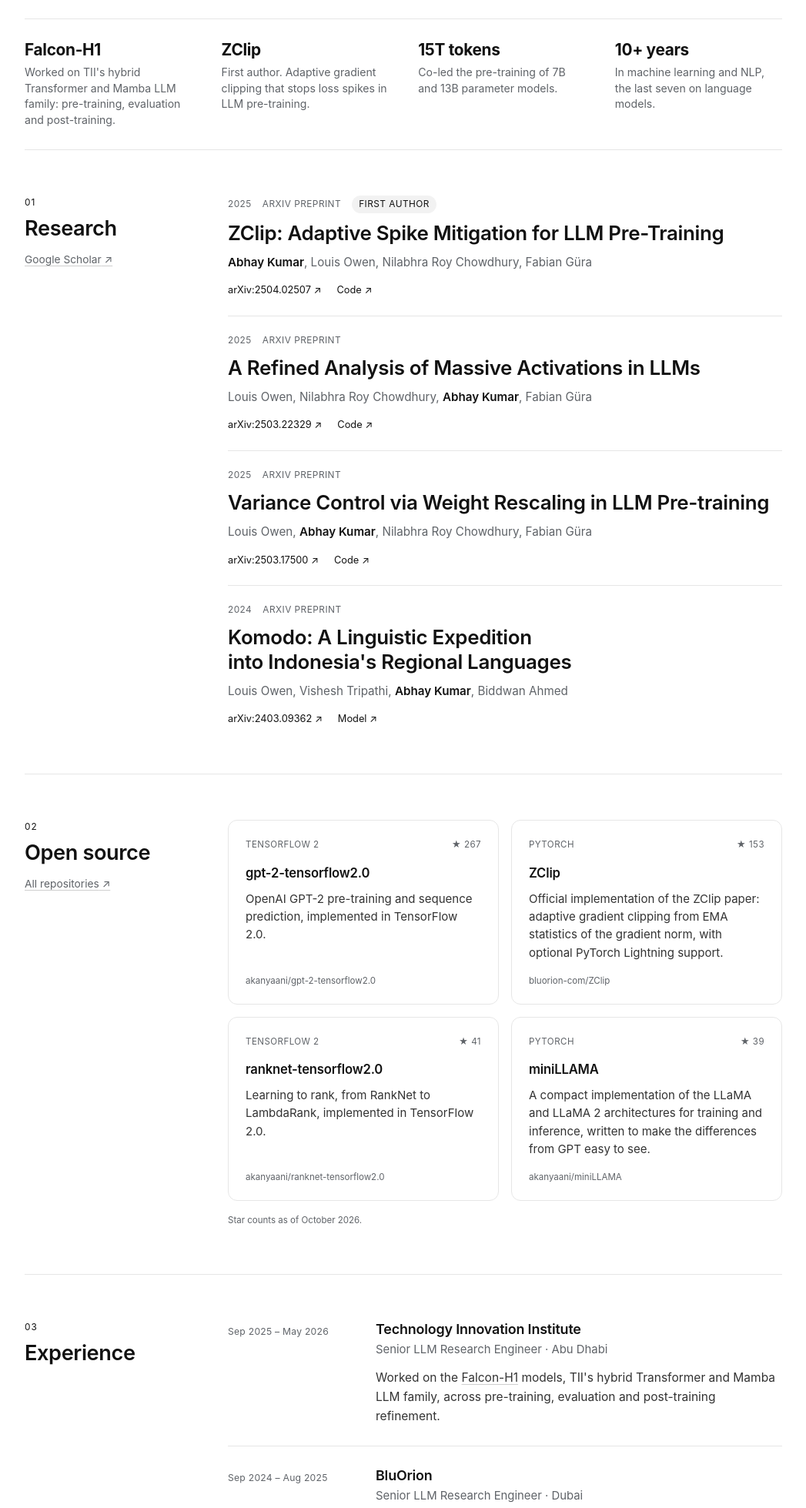
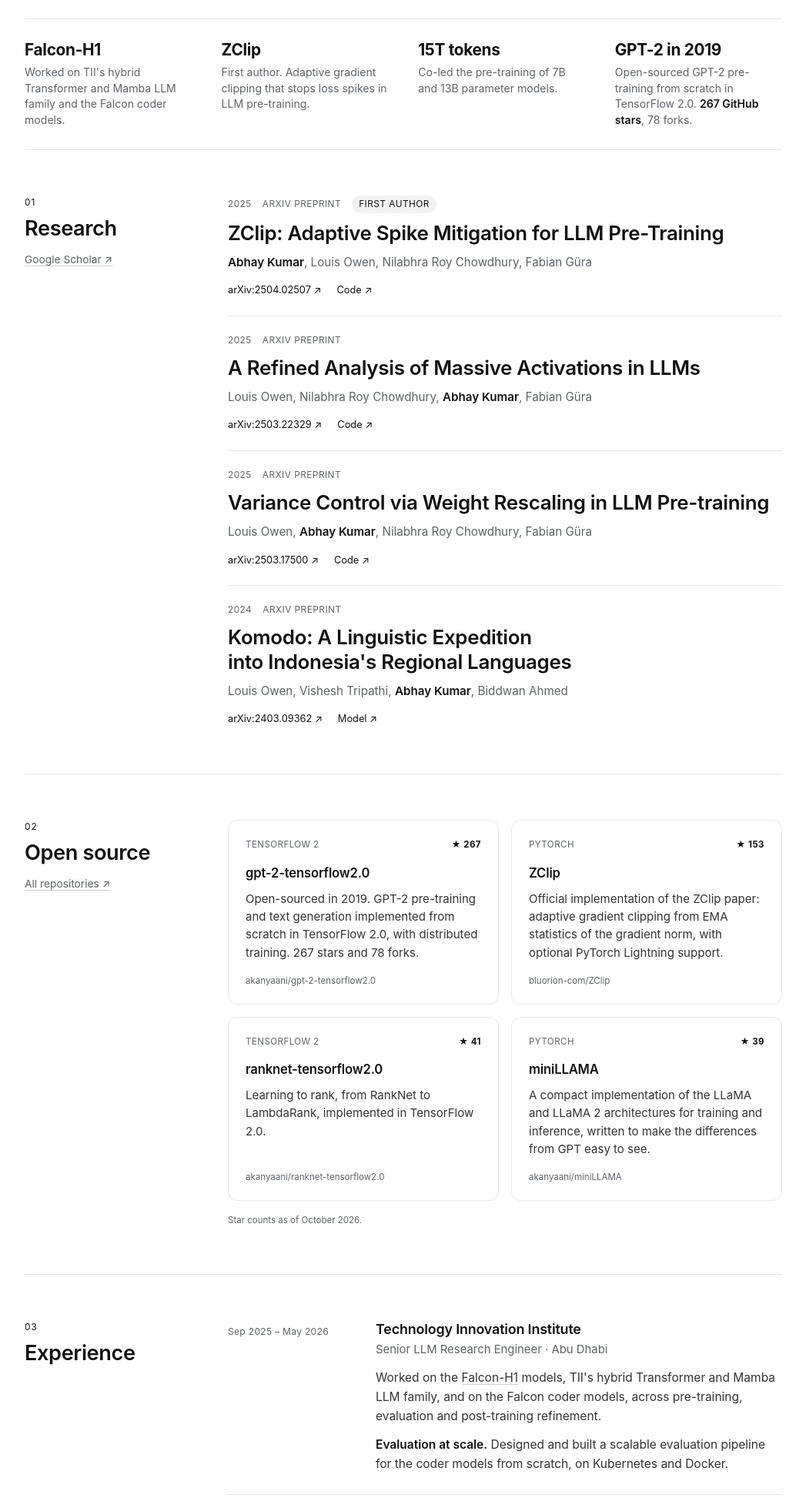
Before and after one commit to akanyaani/akanyaani.github.io, a plain HTML site: page index.html in a window 1280 px wide. Shown: the part 500-2459 px from the top of the page at 77% size, without its empty margins (116-1163 px from the left). Drawn offline with Linux system fonts and the light colour scheme.

Commit message:
TII: Falcon coder and evaluation pipeline; highlight 2019 GPT-2 open-source work

```diff
--- a/index.html
+++ b/index.html
@@ -39,7 +39,7 @@
     })();
   </script>
 
-  <link rel="stylesheet" href="style.css?v=6">
+  <link rel="stylesheet" href="style.css?v=7">
 
   <script type="application/ld+json">
   {
@@ -107,10 +107,10 @@
     <!-- HIGHLIGHTS -->
     <section class="wrap" aria-label="Highlights">
       <dl class="hl">
-        <div><dt>Falcon-H1</dt><dd>Worked on TII's hybrid Transformer and Mamba LLM family: pre-training, evaluation and post-training.</dd></div>
+        <div><dt>Falcon-H1</dt><dd>Worked on TII's hybrid Transformer and Mamba LLM family and the Falcon coder models.</dd></div>
         <div><dt>ZClip</dt><dd>First author. Adaptive gradient clipping that stops loss spikes in LLM pre-training.</dd></div>
         <div><dt>15T tokens</dt><dd>Co-led the pre-training of 7B and 13B parameter models.</dd></div>
-        <div><dt>10+ years</dt><dd>In machine learning and NLP, the last seven on language models.</dd></div>
+        <div><dt>GPT-2 in 2019</dt><dd>Open-sourced GPT-2 pre-training from scratch in TensorFlow 2.0. <b>267 GitHub stars</b>, 78 forks.</dd></div>
       </dl>
     </section>
 
@@ -159,7 +159,7 @@
           <li class="proj">
             <p class="proj-top"><span class="lang">TensorFlow 2</span><span class="stars" title="GitHub stars as of October 2026">★ 267</span></p>
             <h3><a href="https://github.com/akanyaani/gpt-2-tensorflow2.0" rel="noopener">gpt-2-tensorflow2.0</a></h3>
-            <p>OpenAI GPT-2 pre-training and sequence prediction, implemented in TensorFlow 2.0.</p>
+            <p>Open-sourced in 2019. GPT-2 pre-training and text generation implemented from scratch in TensorFlow 2.0, with distributed training. 267 stars and 78 forks.</p>
             <p class="proj-foot">akanyaani/gpt-2-tensorflow2.0</p>
           </li>
           <li class="proj">
@@ -195,7 +195,8 @@
             <div class="what">
               <h3>Technology Innovation Institute</h3>
               <p class="title">Senior LLM Research Engineer · Abu Dhabi</p>
-              <p>Worked on the <a href="https://github.com/tiiuae/Falcon-H1" rel="noopener">Falcon-H1</a> models, TII's hybrid Transformer and Mamba LLM family, across pre-training, evaluation and post-training refinement.</p>
+              <p>Worked on the <a href="https://github.com/tiiuae/Falcon-H1" rel="noopener">Falcon-H1</a> models, TII's hybrid Transformer and Mamba LLM family, and on the Falcon coder models, across pre-training, evaluation and post-training refinement.</p>
+              <p><b>Evaluation at scale.</b> Designed and built a scalable evaluation pipeline for the coder models from scratch, on Kubernetes and Docker.</p>
             </div>
           </li>
           <li class="job">
@@ -219,7 +220,9 @@
             <div class="what">
               <h3>EdGE Networks</h3>
               <p class="title">Senior Data Scientist, NLP · Bengaluru</p>
-              <p><b>Early GPT pre-training.</b> Implemented GPT-2, a Transformer autoencoder and a custom autoregressive transformer from scratch in TensorFlow 2.0, and pre-trained them with distributed training on a large corpus. My open-source <a href="https://github.com/akanyaani/gpt-2-tensorflow2.0" rel="noopener">gpt-2-tensorflow2.0</a> dates from this time (2019). Also built neural ranking and job recommendation models.</p>
+              <p><b>Early GPT pre-training.</b> In 2019 I implemented GPT-2, a Transformer autoencoder and a custom autoregressive transformer from scratch in TensorFlow 2.0, and pre-trained them with distributed training on a large corpus.</p>
+              <p><b>Open-sourced GPT-2 in 2019.</b> I released the implementation as <a href="https://github.com/akanyaani/gpt-2-tensorflow2.0" rel="noopener">gpt-2-tensorflow2.0</a>, which now has <b>267 GitHub stars</b> and 78 forks.</p>
+              <p>Also built neural ranking and job recommendation models.</p>
             </div>
           </li>
           <li class="job">
--- a/style.css
+++ b/style.css
@@ -272,6 +272,7 @@
   letter-spacing: -0.015em;
   color: var(--ink);
 }
+.hl dd b { color: var(--ink); font-weight: 600; }
 .hl dd { margin: 6px 0 0; font-size: 0.88rem; line-height: 1.45; color: var(--muted); }
 
 /* ---------- sections ---------- */
@@ -410,7 +411,7 @@
   text-transform: uppercase;
   color: var(--muted);
 }
-.stars { white-space: nowrap; }
+.stars { white-space: nowrap; font-weight: 700; color: var(--ink); }
 .stars.new { color: var(--accent); }
 
 .proj h3 {
```
